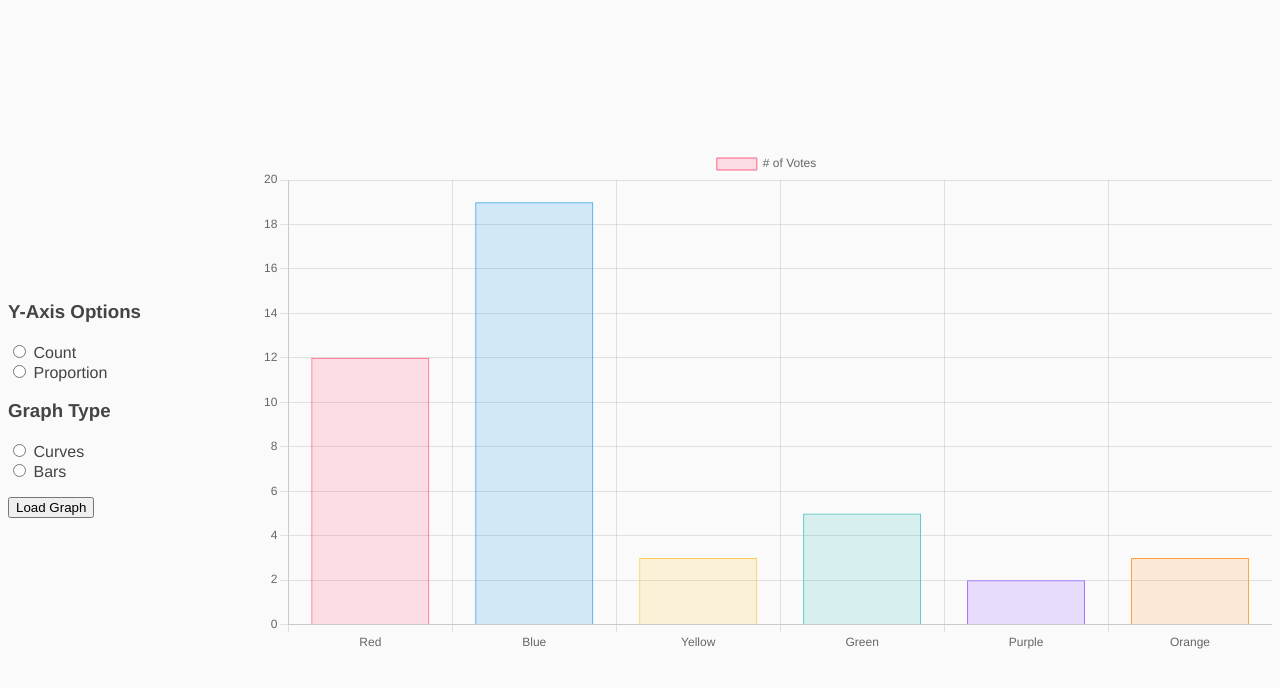
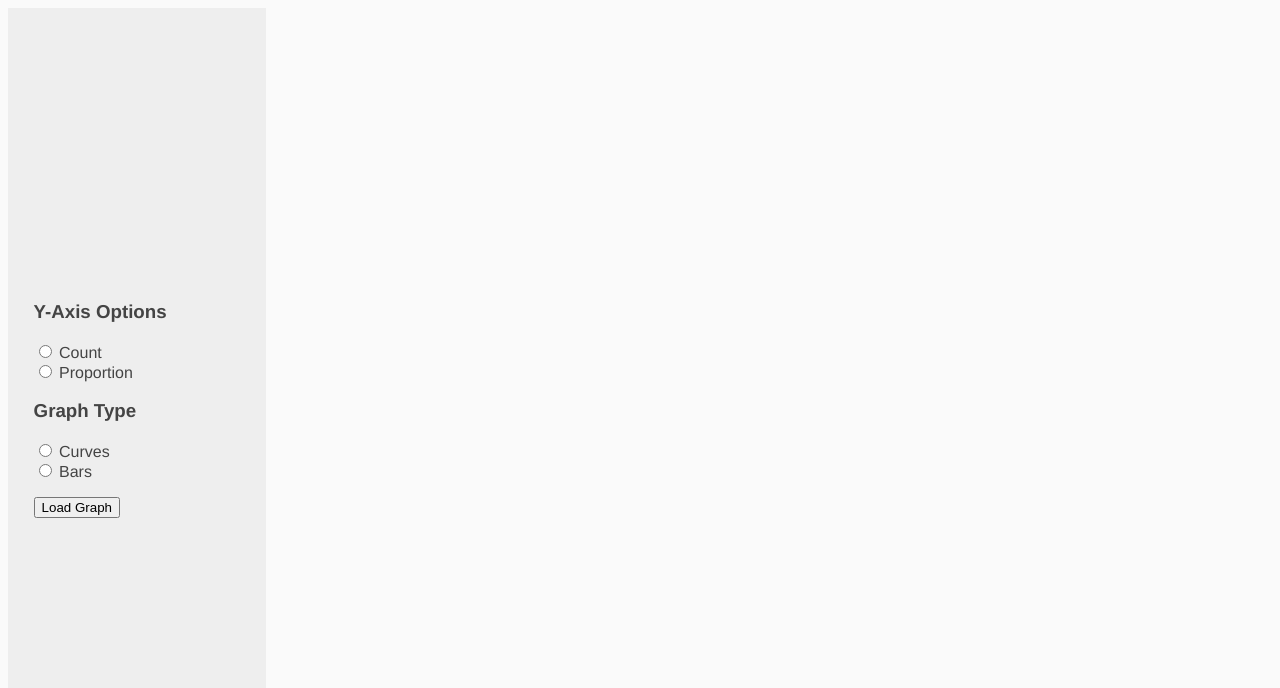
Before and after one commit to CatFish47/NiemaLabGraphSite, a website: page index.html in a window 1280 px wide. Both pictures are taken after a click on the button "Load Graph". Drawn offline with nearby package versions, Linux system fonts and the light colour scheme; no server answers.

Commit message:
Add options part 2

```diff
--- a/index.html
+++ b/index.html
@@ -19,6 +19,8 @@
         display: flex;
         flex-direction: row;
         align-items: center;
+        padding-left: 2vw;
+        background-color: #eee;
       }
 
       #graph {
@@ -27,6 +29,7 @@
         display: flex;
         flex-direction: row;
         align-items: center;
+        padding: 0vw 3vw;
       }
 
       #myCanvas {
@@ -71,11 +74,18 @@
       const BARS = "bars";
       const CURVES = "curves";
 
+      let chart;
+
       function loadGraph(yAxisData, graphType) {
-        console.log(yAxisData, graphType);
+        if (!yAxisData || !graphType) {
+          console.log("Please select graph options!");
+          return;
+        }
+
+        chart && chart.destroy();
 
         const ctx = document.getElementById("myCanvas").getContext("2d");
-        const myChart = new Chart(ctx, {
+        chart = new Chart(ctx, {
           type: "bar",
           data: {
             labels: ["Red", "Blue", "Yellow", "Green", "Purple", "Orange"],
@@ -123,7 +133,13 @@
           yAxisOption = PROPORTION;
         }
 
-        loadGraph();
+        if (document.getElementById("curves-option").checked) {
+          graphTypeOption = CURVES;
+        } else if (document.getElementById("bars-option").checked) {
+          graphTypeOption = BARS;
+        }
+
+        loadGraph(yAxisOption, graphTypeOption);
       });
     </script>
   </body>
```
